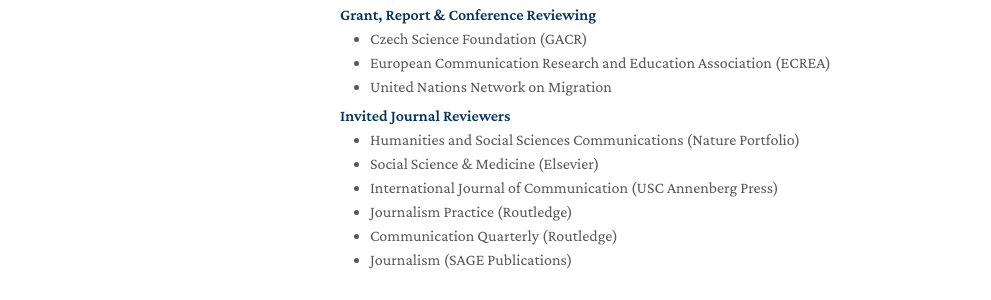
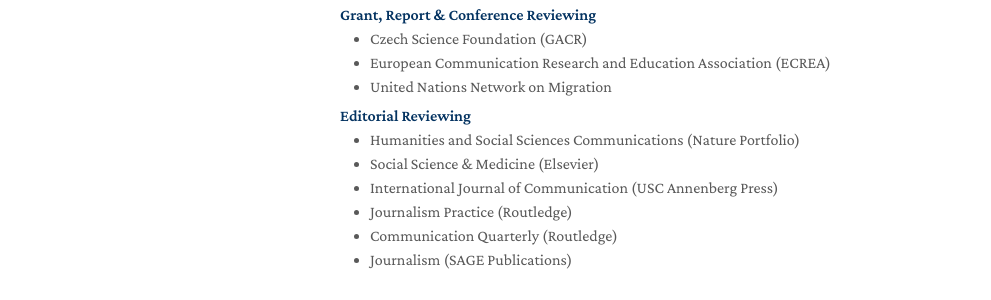
Before and after one commit to zhexuphd/home, a Jekyll site: the page built from index.md, in a window 1280 px wide and 900 px high, scrolled down 1149 px. Shown: the part 490-790 px from the top of the window, without its empty margins (140-1131 px from the left). Built offline with Jekyll 4.4.1, drawn with Linux system fonts in a browser that asks for light colours; a style sheet for code colours, icons or effects is not loaded; our own code applies the rules of GitHub Pages for plain Markdown files.

Commit message:
Update services.md

```diff
--- a/_includes/services.md
+++ b/_includes/services.md
@@ -8,7 +8,7 @@
   <li><a href="https://migrationnetwork.un.org/"><autocolor>United Nations Network on Migration</autocolor></a></li>
 </ul>
 
-<h4 style="margin:0 10px 0;">Invited Journal Reviewers</h4>
+<h4 style="margin:0 10px 0;">Editorial Reviewing</h4>
 
 <ul style="margin:0 0 20px;">
   <li><a href="https://www.nature.com/palcomms/"><autocolor>Humanities and Social Sciences Communications (Nature Portfolio)</autocolor></a></li>
```
